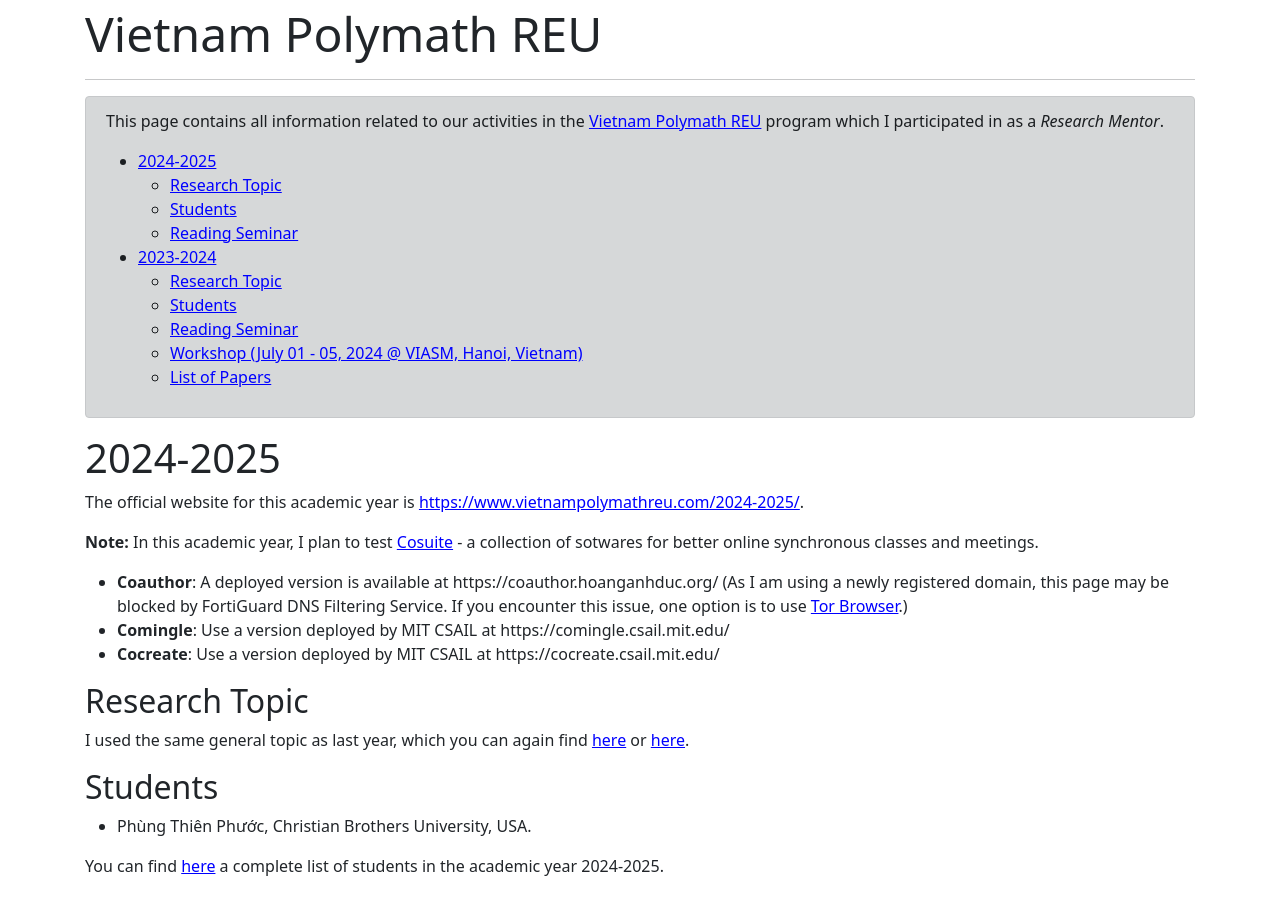
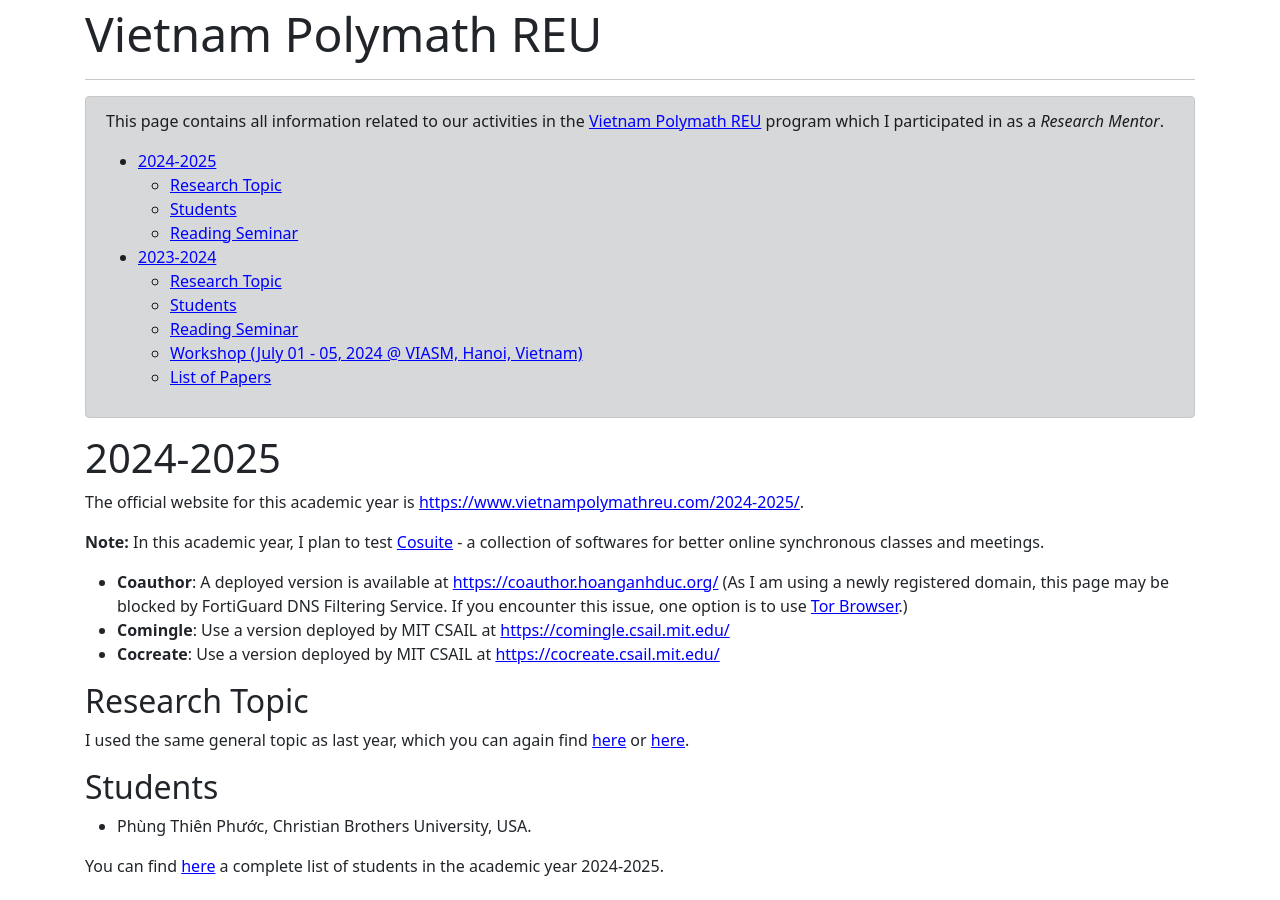
Before and after one commit to hoanganhduc/hoanganhduc.github.io, a Jekyll site: the page built from activities/Vietnam-Polymath-REU/index.md, in a window 1280 px wide and 900 px high. Built offline with Jekyll 4.4.1, drawn with Linux system fonts in a browser that asks for light colours; nearby versions of some CDN libraries; a style sheet for code colours, icons or effects is not loaded.

Commit message:
Updated @ 2024-10-29  21:15:44 ICT

```diff
--- a/activities/Vietnam-Polymath-REU/index.md
+++ b/activities/Vietnam-Polymath-REU/index.md
@@ -18,10 +18,10 @@ This page contains all information related to our activities in the [Vietnam Pol
 
 The official website for this academic year is [https://www.vietnampolymathreu.com/2024-2025/](https://www.vietnampolymathreu.com/2024-2025/).
 
-**Note:** In this academic year, I plan to test [Cosuite](https://github.com/edemaine/cosuite) - a collection of sotwares for better online synchronous classes and meetings.
-  * **Coauthor**: A deployed version is available at https://coauthor.hoanganhduc.org/ (As I am using a newly registered domain, this page may be blocked by FortiGuard DNS Filtering Service. If you encounter this issue, one option is to use [Tor Browser](https://www.torproject.org/download/).)
-  * **Comingle**: Use a version deployed by MIT CSAIL at https://comingle.csail.mit.edu/
-  * **Cocreate**: Use a version deployed by MIT CSAIL at https://cocreate.csail.mit.edu/
+**Note:** In this academic year, I plan to test [Cosuite](https://github.com/edemaine/cosuite) - a collection of softwares for better online synchronous classes and meetings.
+  * **Coauthor**: A deployed version is available at [https://coauthor.hoanganhduc.org/](https://coauthor.hoanganhduc.org/) (As I am using a newly registered domain, this page may be blocked by FortiGuard DNS Filtering Service. If you encounter this issue, one option is to use [Tor Browser](https://www.torproject.org/download/).)
+  * **Comingle**: Use a version deployed by MIT CSAIL at [https://comingle.csail.mit.edu/](https://comingle.csail.mit.edu/)
+  * **Cocreate**: Use a version deployed by MIT CSAIL at [https://cocreate.csail.mit.edu/](https://comingle.csail.mit.edu/)
 
 ## Research Topic
 
```
Also changed, not shown: 1 other file.
